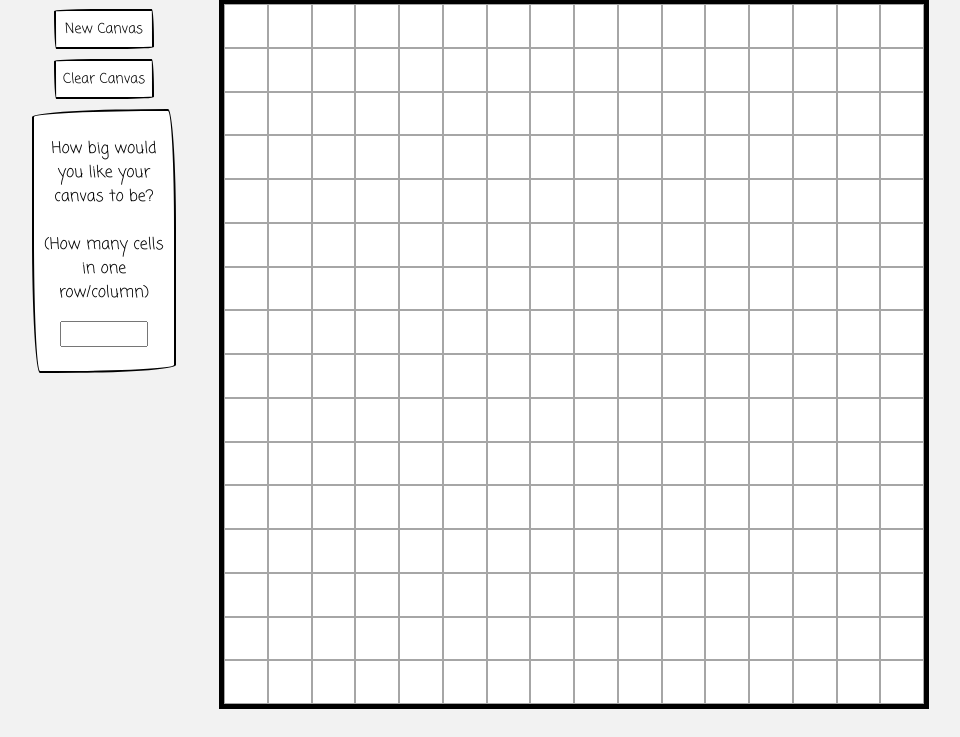
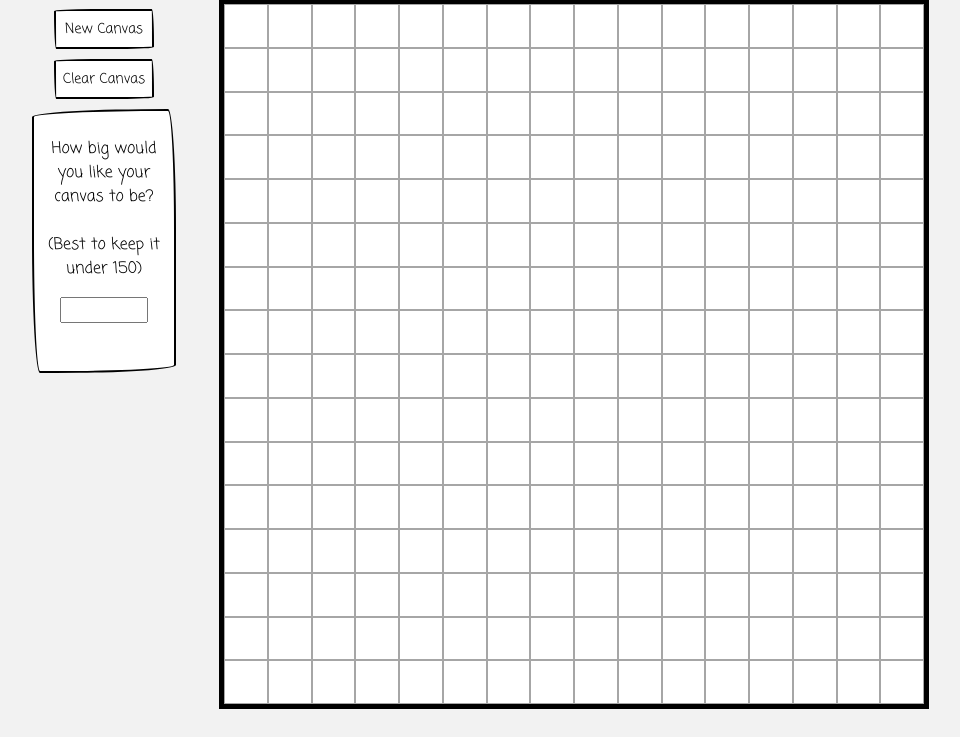
Before and after one commit to patayto/sketch-pad, a plain HTML site: page index.html in a window 1280 px wide. Both pictures are taken after a click on the button "New Canvas". Shown: the part 105-842 px from the top of the page, without its empty margins (161-1121 px from the left). Drawn offline with nearby package versions, Linux system fonts and the light colour scheme.

Commit message:
Changed message when creating a new canvas

```diff
--- a/index.html
+++ b/index.html
@@ -29,7 +29,7 @@
 					<div class="opacity" id="var_op_off">Off</div>
 				</div>
 				<div id="canvas_form">
-					<p>How big would you like your canvas to be? <br/><br/>(How many cells in one row/column)</p>
+					<p>How big would you like your canvas to be? <br/><br/>(Best to keep it under 150)</p>
 					<form>
 						<input type="number" name="cell_count" autocomplete="off" onkeypress="return noenter()">
 					</form>
```
